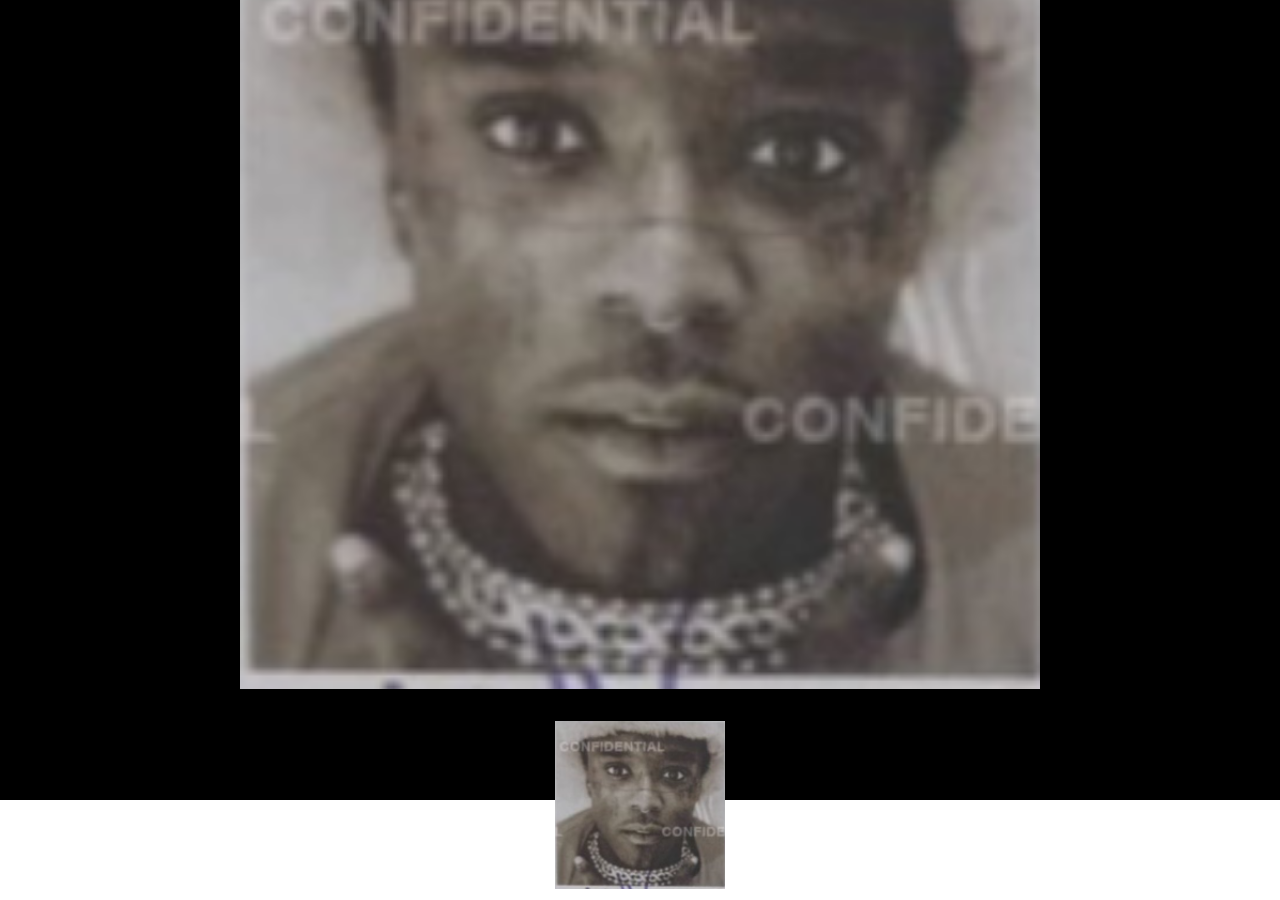
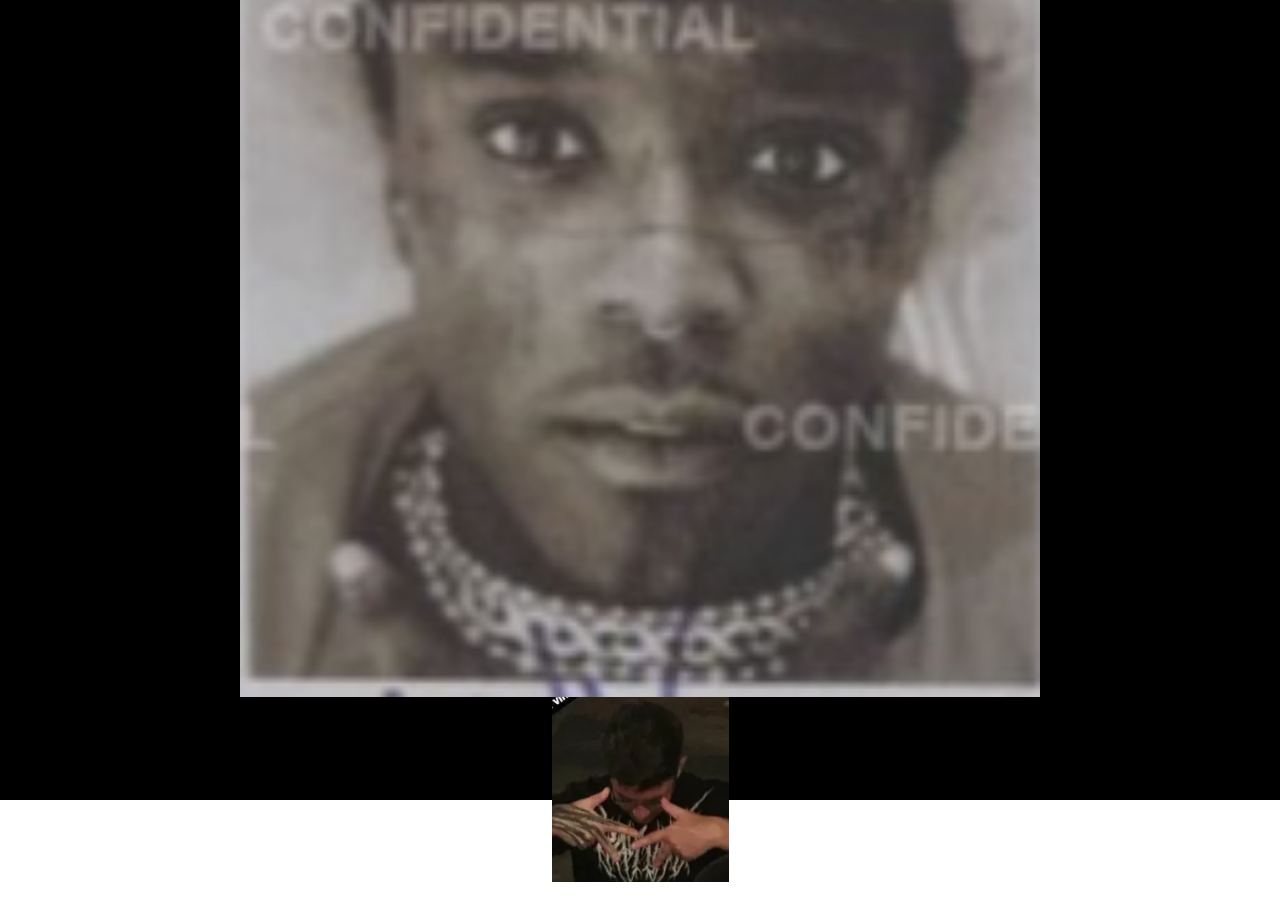
Before and after one commit to kageofwar/BodyBronzeAlphaville, a plain HTML site: page index.html in a window 1280 px wide. Drawn offline with Linux system fonts and the light colour scheme.

Commit message:
Mudando a imagem

```diff
--- a/index.html
+++ b/index.html
@@ -11,8 +11,8 @@
         <div class="container_imagem">
             <img src="catalogo/123.PNG" alt="image" width="100%">
         </div>
-        <div>a
-            <img src="catalogo/123.PNG" alt="image" width="100%">
+        <div>
+            <img src="catalogo/Capturar.PNG" alt="image" width="100%">
         </div>
     </div>
 </body>
```
